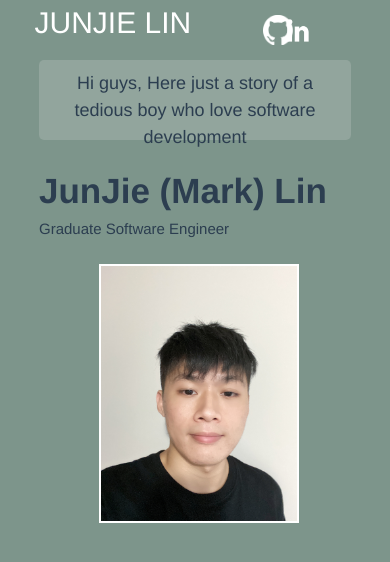
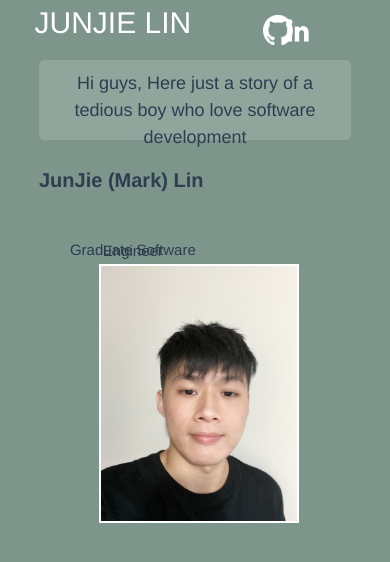
Before and after one commit to MarkYnot/profilioWeb, a Vue app in the folder client/: page /resume in a window 390 px wide. Shown: the top 562 px of the page. Built offline with nearby package versions, Linux system fonts and the light colour scheme; what vue-cookies, vue-mini-player would draw is missing.

Commit message:
adjust reponsive design

```diff
--- a/client/src/views/resume.vue
+++ b/client/src/views/resume.vue
@@ -31,7 +31,7 @@
             </div>
 
             <div class="rName">
-                <p>JunJie (Mark) Lin</p><br/><br/><br/>
+                <p>JunJie (Mark) Lin</p><br/><br/><br/><br/>
                 <span>Graduate Software Engineer</span>
             </div>
 
@@ -208,10 +208,10 @@ import '../assets/css/video.css'
   width:100%;
   height: 100%;
   grid-row: 2;
-  grid-column: 2/4;
+  grid-column: 2/3;
   margin-top: 3vh;
   float:left;
-  @media screen and (max-width:1088px){
+  @media screen and (max-width:767px){
 
    }
 }
@@ -221,9 +221,11 @@ import '../assets/css/video.css'
   font-size: 50px;
   font-weight: bolder;
   margin-bottom:0 !important;
-  @media screen and (max-width:1088px){
-   font-size: 35px;
-   }
+  @media screen and (max-width:767px){
+   font-size: 20px;
+  }
+
+
 }
 
 .rName span{
@@ -231,7 +233,7 @@ import '../assets/css/video.css'
   line-height: 10px;
   // position: absolute;
   font-size: 15px;
-  @media screen and (max-width:1088px){
+  @media screen and (max-width:767px){
     line-height: 1px;
    }
 }
@@ -244,7 +246,7 @@ import '../assets/css/video.css'
   height:259px;
   margin-top: 4vh;
   float:right;
-  @media screen and (max-width:1088px){
+  @media screen and (max-width:767px){
    grid-row: 3/4;
    grid-column: 2/4;
    margin-top:0;
```
